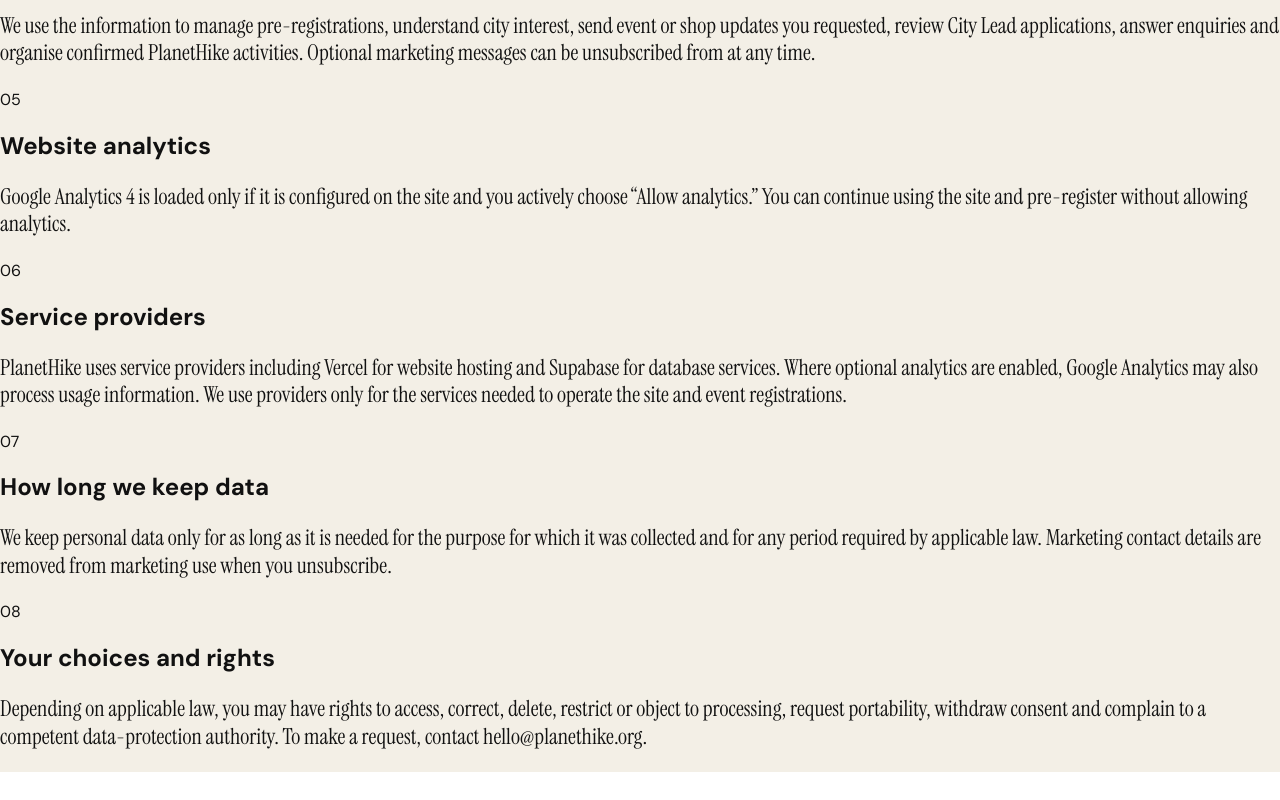
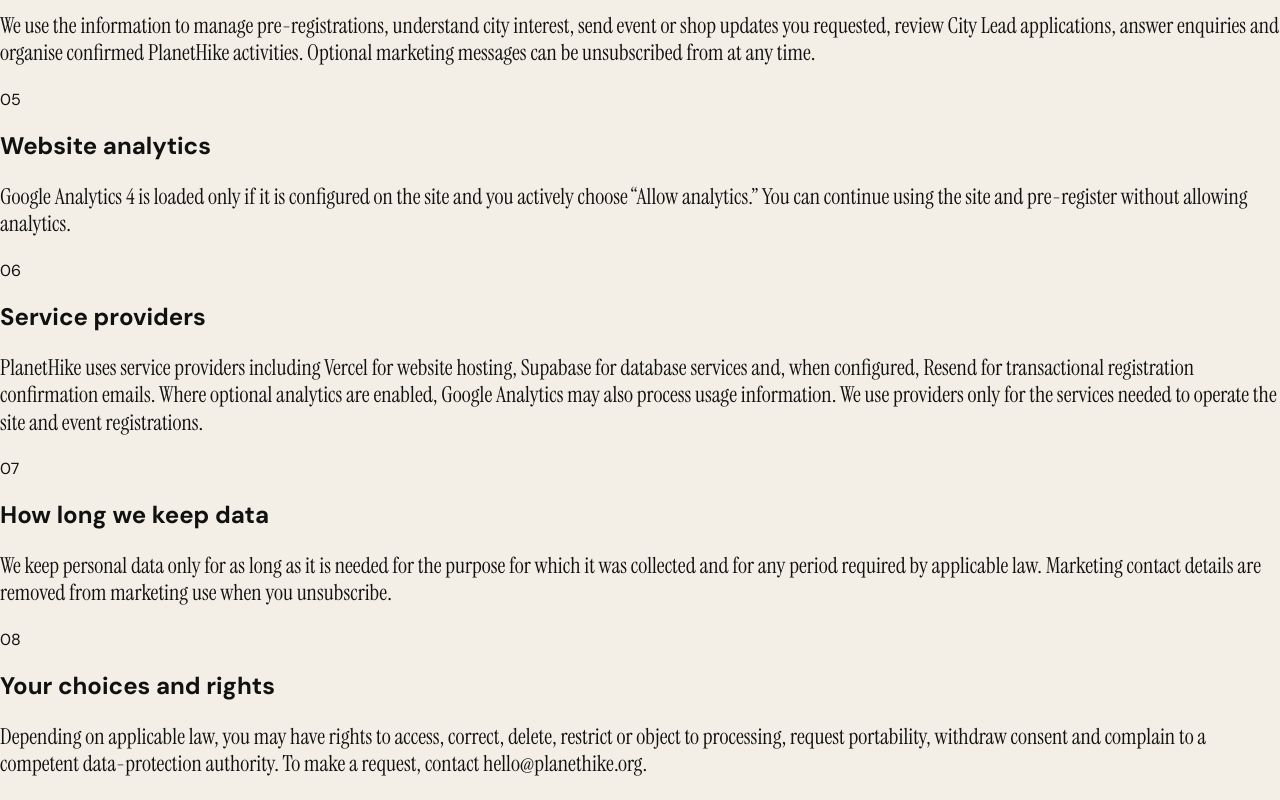
Before and after one commit to unikmo/planethike, a Next.js app: page /privacy in a window 1280 px wide. Shown: the part 1152-1952 px from the top of the page. Before the commit the page ends 1924 px from the top, so only its background shows below. Built offline with nearby package versions, Linux system fonts and the light colour scheme; no server answers.

Commit message:
Disclose optional transactional email processing in privacy notice

```diff
--- a/app/privacy/page.tsx
+++ b/app/privacy/page.tsx
@@ -18,7 +18,7 @@ export default function PrivacyPage() {
       {heading:'City Lead applications',body:<p>If you apply to become a City Lead, we also collect your last name, local connection, city, local-network information, crew status, organising or volunteering experience, motivation and the acknowledgements needed to review the application.</p>},
       {heading:'How we use the information',body:<p>We use the information to manage pre-registrations, understand city interest, send event or shop updates you requested, review City Lead applications, answer enquiries and organise confirmed PlanetHike activities. Optional marketing messages can be unsubscribed from at any time.</p>},
       {heading:'Website analytics',body:<p>Google Analytics 4 is loaded only if it is configured on the site and you actively choose “Allow analytics.” You can continue using the site and pre-register without allowing analytics.</p>},
-      {heading:'Service providers',body:<p>PlanetHike uses service providers including Vercel for website hosting and Supabase for database services. Where optional analytics are enabled, Google Analytics may also process usage information. We use providers only for the services needed to operate the site and event registrations.</p>},
+      {heading:'Service providers',body:<p>PlanetHike uses service providers including Vercel for website hosting, Supabase for database services and, when configured, Resend for transactional registration confirmation emails. Where optional analytics are enabled, Google Analytics may also process usage information. We use providers only for the services needed to operate the site and event registrations.</p>},
       {heading:'How long we keep data',body:<p>We keep personal data only for as long as it is needed for the purpose for which it was collected and for any period required by applicable law. Marketing contact details are removed from marketing use when you unsubscribe.</p>},
       {heading:'Your choices and rights',body:<p>Depending on applicable law, you may have rights to access, correct, delete, restrict or object to processing, request portability, withdraw consent and complain to a competent data-protection authority. To make a request, contact <a href="mailto:hello@planethike.org">hello@planethike.org</a>.</p>}
     ]}
```
